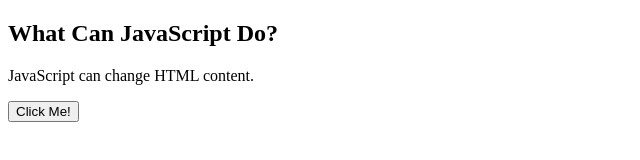
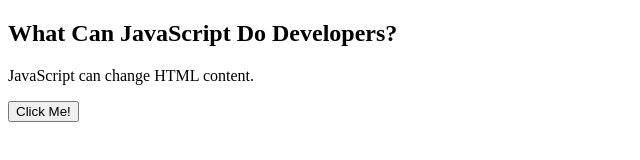
Before and after one commit to Nitija15/DevOps, a plain HTML site: page Sample.html in a window 1280 px wide. Shown: the whole page, without its empty margins (0-640 px from the left). Drawn offline with Linux system fonts and the light colour scheme.

Commit message:
changes added to Dev

```diff
--- a/Sample.html
+++ b/Sample.html
@@ -2,7 +2,7 @@
 <html>
 <body>
 
-<h2>What Can JavaScript Do?</h2>
+<h2>What Can JavaScript Do Developers?</h2>
 
 <p id="demo">JavaScript can change HTML content.</p>
 
```
